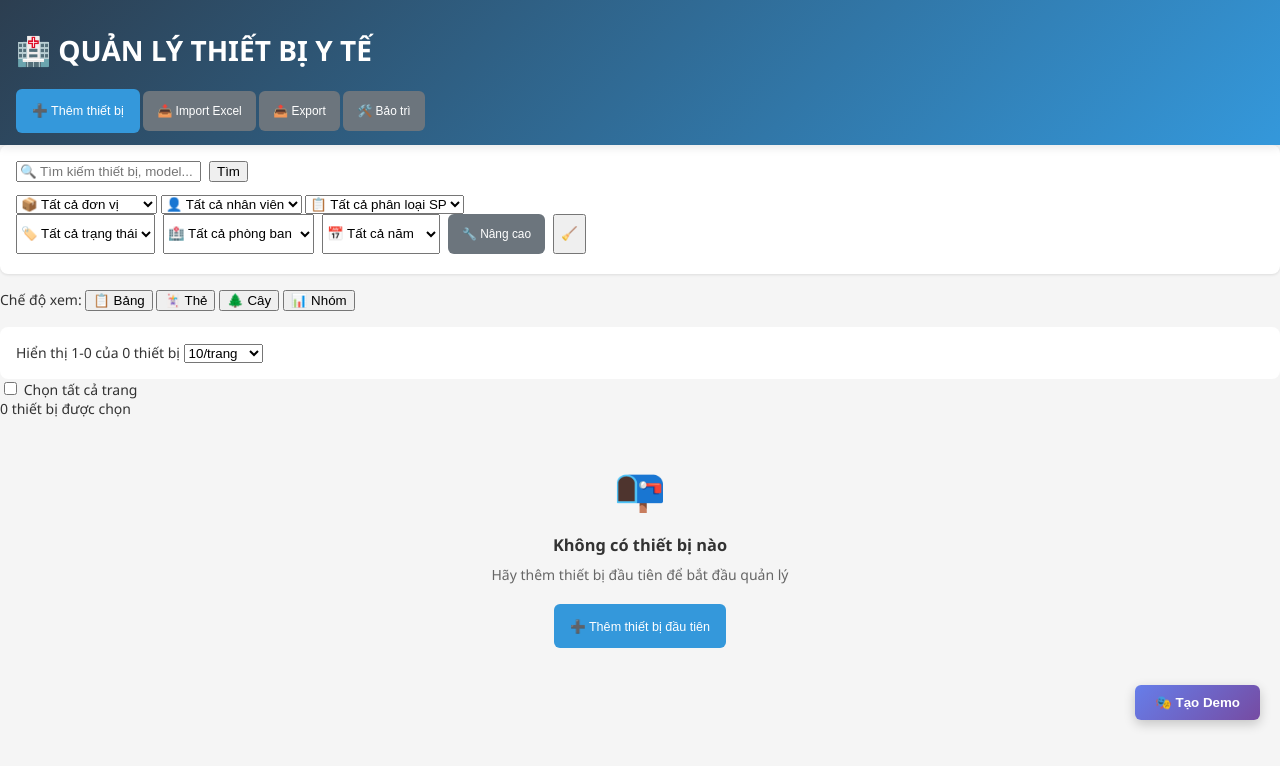
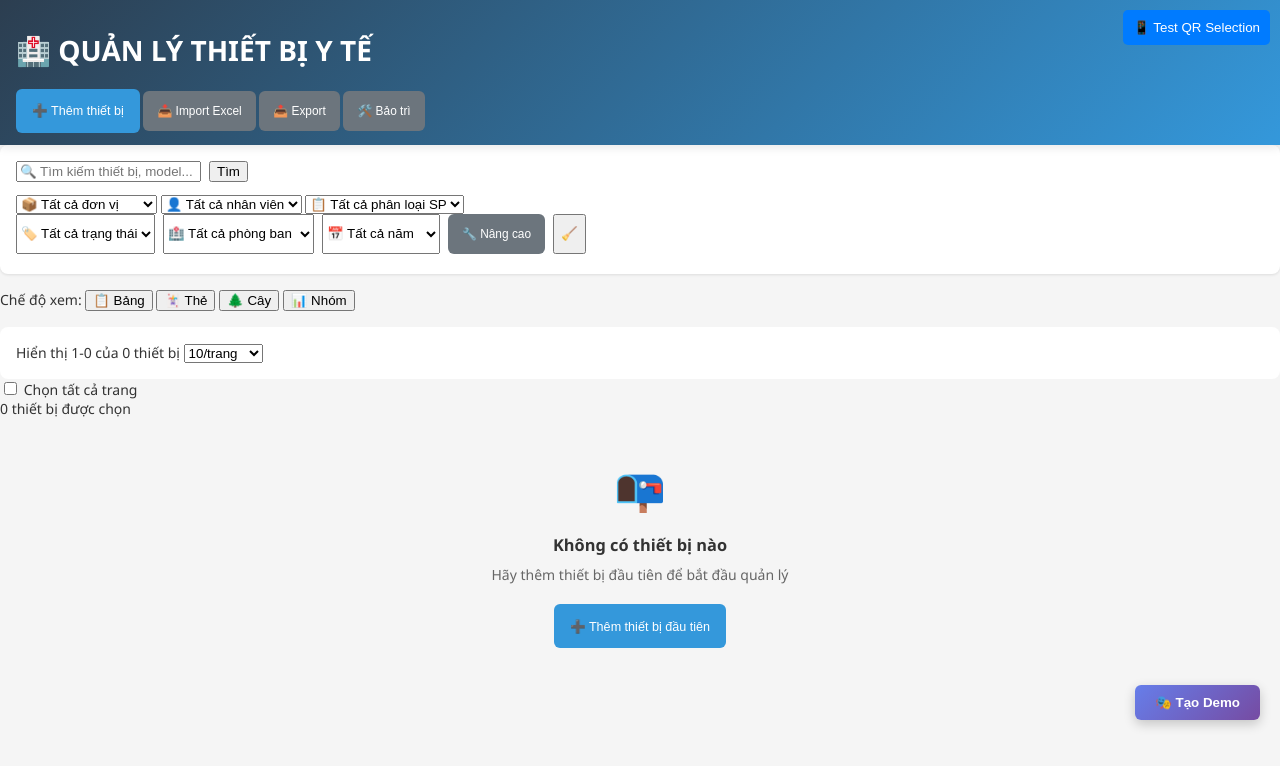
Before and after one commit to Datkep92/qlvt, a plain HTML site: page index.html in a window 1280 px wide. Drawn offline with nearby package versions, Linux system fonts and the light colour scheme; a script that the page names is missing.

Commit message:
Update index.html

```diff
--- a/index.html
+++ b/index.html
@@ -97,6 +97,7 @@
     <!-- Modules -->
     <script src="demo-data.js"></script>
     <script src="hienthi.js"></script>
+    <script src="qr-manager.js"></script>
     <script src="history.js"></script>
     <script src="quanly.js"></script>
     <script src="loc.js"></script>
```
